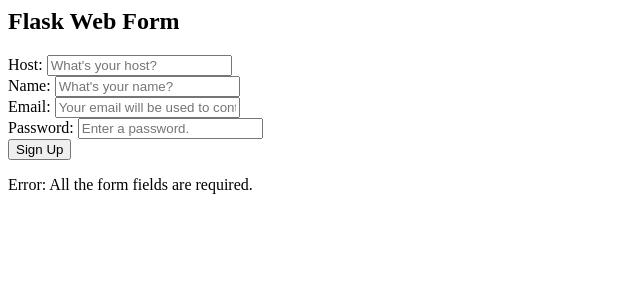
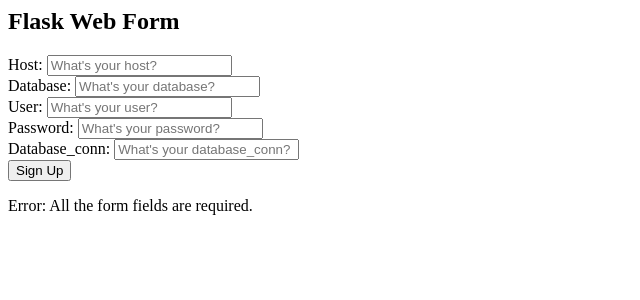
Before and after one commit to ManoelTeles/hdqm-project, a Flask app: page /driver in a window 1280 px wide. Shown: the top 300 px of the page, without its empty margins (0-640 px from the left). Run offline with Flask 2, Linux system fonts and the light colour scheme.

Commit message:
Alteração do form do drive

```diff
--- a/app.py
+++ b/app.py
@@ -9,10 +9,10 @@ app.config['SECRET_KEY'] = '7d441f27d441f27567d441f2b6176a'
 
 class ReusableForm(Form):
     host = TextField('Host:', validators=[validators.required()])
-    name = TextField('Name:', validators=[validators.required()])
-    email = TextField('Email:', validators=[validators.required(), validators.Length(min=6, max=35)])
-    password = TextField('Password:', validators=[validators.required(), validators.Length(min=3, max=35)])
-
+    database = TextField('Database:', validators=[validators.required()])
+    user = TextField('User:', validators=[validators.required()])
+    password = TextField('Password:', validators=[validators.required()])
+    database_conn = TextField('Password:', validators=[validators.required()])
 
     @app.route("/", methods=['GET', 'POST'])
     def main():
@@ -22,16 +22,13 @@ class ReusableForm(Form):
     def dbDriver():
         form = ReusableForm(request.form)
 
-        print(request)
-
-        print( form.errors)
         if request.method == 'POST':
             host=request.form['host']
-            name=request.form['name']
+            database=request.form['database']
+            user=request.form['user']
             password=request.form['password']
-            email=request.form['email']
-            print( host, name, " ", email, " ", password)
-
+            database_conn=request.form['database_conn']
+            print( host, database, user, password, database_conn)
 
         if form.validate():
         # Save the comment here.
--- a/templates/dbDriver.html
+++ b/templates/dbDriver.html
@@ -8,15 +8,19 @@
             <label for="host">Host:</label>
             <input type="text" class="form-control" id="host" name="host" placeholder="What's your host?">
             <br>
-            <label for="name">Name:</label>
-            <input type="text" class="form-control" id="name" name="name" placeholder="What's your name?">
+            <label for="database">Database:</label>
+            <input type="text" class="form-control" id="database" name="database" placeholder="What's your database?">
             <br>
-            <label for="email">Email:</label>
-            <input type="text" class="form-control" id="email" name="email"
-                placeholder="Your email will be used to contact you.">
+            <label for="user">User:</label>
+            <input type="text" class="form-control" id="user" name="user" placeholder="What's your user?">
             <br>
             <label for="password">Password:</label>
-            <input type="password" class="form-control" id="password" name="password" placeholder="Enter a password.">
+            <input type="text" class="form-control" id="password" name="password" placeholder="What's your password?">
+            <br>
+            <label for="database_conn">Database_conn:</label>
+            <input type="text" class="form-control" id="database_conn" name="database_conn" placeholder="What's your database_conn?">
+            <br>
+
 
         </div>
         <button type="submit" class="btn btn-success">Sign Up</button>
```
